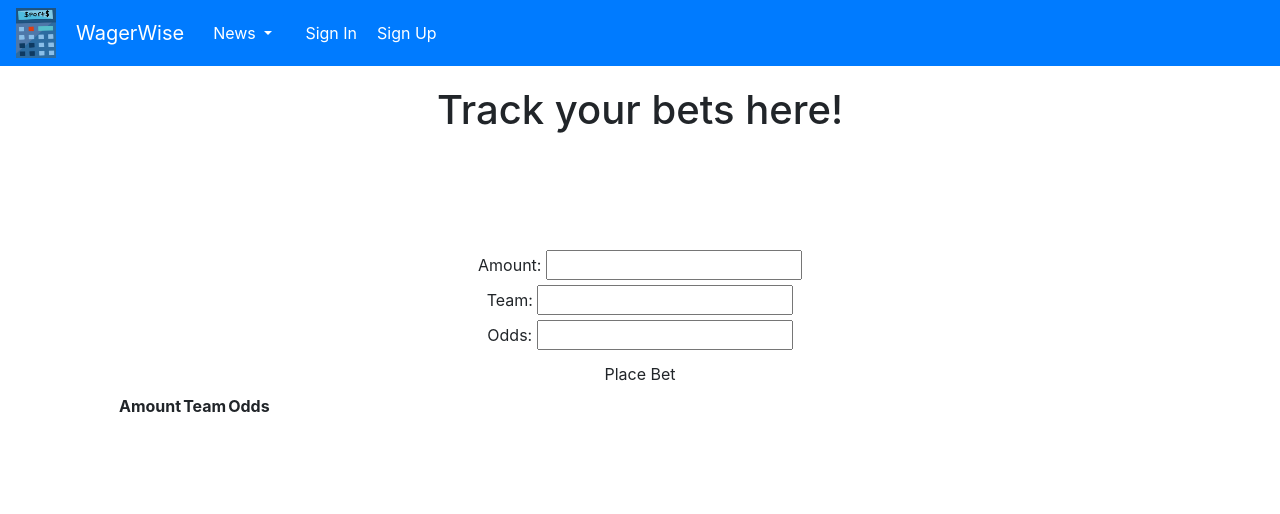
After one commit to kpkyleprice/Sports-Betting-Project, a Flask app: page /bets in a window 1280 px wide. The commit adds this page. Shown: the top 514 px of the page. Run offline with Flask 3, Linux system fonts and the light colour scheme; data that the repository does not hold is empty; some libraries are stand-ins or nearby versions.

Commit message:
add and delete

```diff
--- a/app/authentication/routes.py
+++ b/app/authentication/routes.py
@@ -1,7 +1,6 @@
 from forms import UserLoginForm
 from models import User, db, check_password_hash
 from flask import Blueprint, render_template, request, redirect, url_for, flash
-
 from flask_login import login_user, logout_user, LoginManager, current_user, login_required
 
 auth=Blueprint('auth', __name__, template_folder='auth_templates')
--- a/app/site/routes.py
+++ b/app/site/routes.py
@@ -1,4 +1,7 @@
-from flask import Blueprint, render_template
+from flask import Blueprint, jsonify, render_template, request, redirect, url_for
+from helpers import token_required
+from models import db, User, Bet, bet_schema, bets_schema
+from flask_login import current_user, login_required
 
 site = Blueprint('site', __name__, template_folder='site_templates')
 
@@ -70,4 +73,41 @@ def boxing():
 def calculator():
     return render_template('parlay.html')
 
-    # add news and odds pages here maybe will see if login allows links to be navigatable
+
+
+
+
+@site.route("/bets")
+def Bets():
+    bets = Bet.query.all()
+    return render_template("bets.html",bets=bets)
+
+@site.route('/add_bet', methods=['POST'])
+def add_bet():
+    print('add_bet')
+    amount = request.form['Amount']
+    team = request.form['Team']
+    odds = request.form['Odds']
+    user_id = current_user.id
+
+    print(amount,team,odds,user_id)
+
+    bet = Bet(Amount=amount, Team=team, Odds=odds, user_id=user_id)
+    db.session.add(bet)
+    db.session.commit()
+
+    return redirect(url_for('site.Bets'))
+
+@site.route('/delete_bet/<id>', methods=['POST'])
+def delete_bet(id):
+    bet = Bet.query.get(id)
+    if bet:
+        if bet.user_id == current_user.id:
+            db.session.delete(bet)
+            db.session.commit()
+            return jsonify({'message': 'Bet was successfully removed.'})
+        else:
+            return jsonify({'message': 'You do not have permission to delete this bet.'})
+    else:
+        return jsonify({'message': 'Error bet not found.'})
+    return redirect(url_for('site.bets'))
--- /dev/null
+++ b/app/site/site_templates/bets.html
@@ -0,0 +1,55 @@
+{% extends 'base.html' %}
+
+{% block content %}
+<link rel="stylesheet" href="../static/css/bets.css">
+<h1 class="place">Track your bets here!</h1>
+<style>
+</style>
+<section class="text-center p-5">
+    <div class="container p-5">
+        <form method="post" action="{{ url_for('site.add_bet') }}">
+            <div>
+                <label for="Amount">Amount:</label>
+                <input type="text" id="Amount" name="Amount" required>
+            </div>
+            <div>
+                <label for="Team">Team:</label>
+                <input type="text" id="Team" name="Team" required>
+            </div>
+            <div>
+                <label for="Odds">Odds:</label>
+                <input type="text" id="Odds" name="Odds" required>
+            </div>
+            <button class="btn" type="submit">Place Bet</button>
+        </form>
+
+        <table id="profile">
+            <thead>
+                <tr>
+                    <th>Amount</th>
+                    <th>Team</th>
+                    <th>Odds</th>
+                    <th></th>
+                </tr>
+            </thead>
+            <tbody>
+                {% for bet in bets %}
+                    <tr data-id="{{ bet.Amount }}">
+                        <td class="p-5">{{ bet.Amount }}</td>
+                        <td class="p-5">{{ bet.Team }}</td>
+                        <td class="p-5">{{ bet.Odds }}</td>
+                        <td class="p-5">{{ bet.id }}</td>
+                        <td class="p-3">
+                            <form method="POST" action="{{ url_for('site.delete_bet', id=bet.id) }}">
+                                <input type="hidden" name="_method" value="DELETE">
+                                <button type="submit" class="btn btn-primary">Delete</button>
+                            </form>
+
+                        </td>
+                    </tr>
+                    {% endfor %}
+            </tbody>
+        </table>
+    </div>
+</section>
+{% endblock %}
--- /dev/null
+++ b/app/static/css/bets.css
@@ -0,0 +1,5 @@
+.place {
+    display: flex;
+    justify-content: center;
+    margin: 20px;
+}
--- a/app/templates/base.html
+++ b/app/templates/base.html
@@ -54,6 +54,9 @@
       <a href="{{ url_for('site.profile') }}" id="prof">Profile</a>
     </div>
     <div class="logged">
+      <a href="{{ url_for('site.Bets') }}" id="number">Bets</a>
+    </div>
+    <div class="logged">
       <a href="{{ url_for('auth.logout') }}" id="SO">Sign Out</a>
     </div>
     {% else %}
```
Also changed, not shown: app/api/routes.py (+64 -1 lines), migrations/versions/9d6a29fe0c2e_.py (renamed from migrations/versions/3e4e6e55f74e_.py, +13 -4 lines), migrations/versions/d57afa507f1c_.py (added, +38 -0 lines), models.py (+27 -3 lines), requirements.txt (+30 -24 lines), 1 other file.
